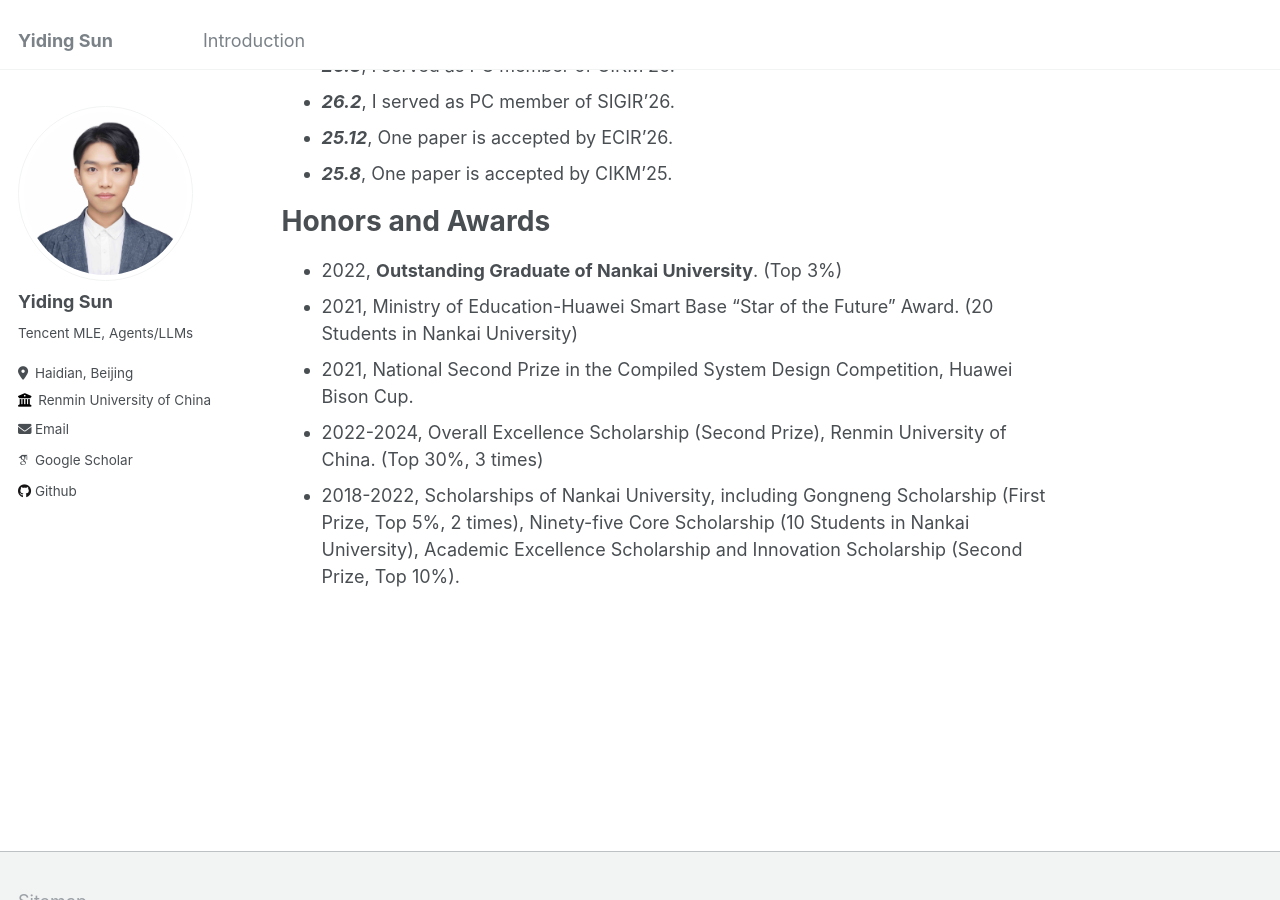
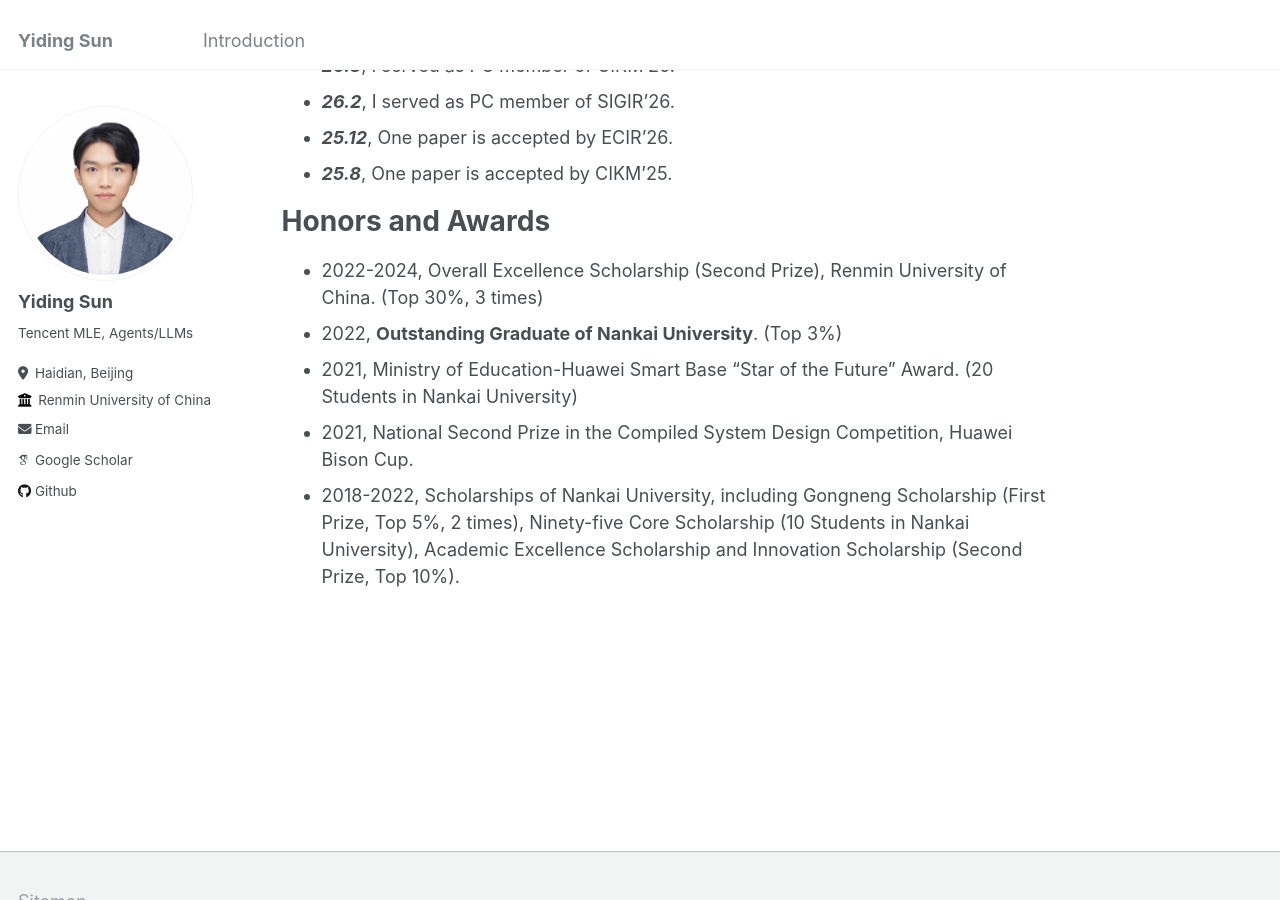
Before and after one commit to Emanual20/Emanual20.github.io, a Jekyll site: the page built from _pages/about.md, in a window 1280 px wide and 900 px high, scrolled down 3129 px. Built offline with Jekyll 4.4.1, drawn with Linux system fonts in a browser that asks for light colours; some web fonts are replaced.

```diff
--- a/_pages/about.md
+++ b/_pages/about.md
@@ -91,8 +91,8 @@ News
 
 Honors and Awards
 ======
+* 2022-2024, Overall Excellence Scholarship (Second Prize), Renmin University of China. (Top 30%, 3 times)
 * 2022, **Outstanding Graduate of Nankai University**. (Top 3%)
 * 2021, Ministry of Education-Huawei Smart Base "Star of the Future" Award. (20 Students in Nankai University)
 * 2021, National Second Prize in the Compiled System Design Competition, Huawei Bison Cup.
-* 2022-2024, Overall Excellence Scholarship (Second Prize), Renmin University of China. (Top 30%, 3 times)
 * 2018-2022, Scholarships of Nankai University, including Gongneng Scholarship (First Prize, Top 5%, 2 times), Ninety-five Core Scholarship (10 Students in Nankai University), Academic Excellence Scholarship and Innovation Scholarship (Second Prize, Top 10%).
```
